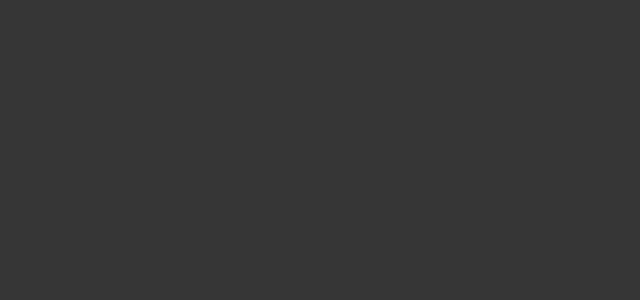
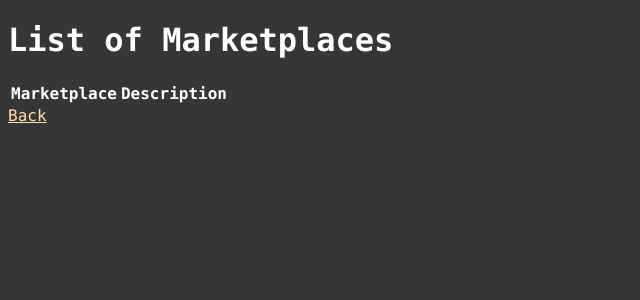
Before and after one commit to lucastorresolist/ots-apt8, a Flask app: page /mktplaces_list in a window 1280 px wide. Before the commit the part shown is empty. Shown: the top 300 px of the page, without its empty margins (0-640 px from the left). Run offline with Flask 2, Linux system fonts and the light colour scheme; lists and menus that the app fills with data are empty.

Commit message:
Craição de tabelas para apresentação de mktplaces.

```diff
--- a/Front/templates/mktplaces_list.html
+++ b/Front/templates/mktplaces_list.html
@@ -2,6 +2,26 @@
 
 {% block body %}
 
+<h1> List of Marketplaces </h1>
 
+        <table>
+            <thead>
+                <tr>
+                    <th>Marketplace</th>
+                    <th>Description</th>
+                </tr>
+            </thead>
+            <tbody>
+                {% for mktplace in mktplaces %}
+                    <tr>
+                        <td>{{ mktplace['name'] }}</td>
+                        <td>{{ mktplace['description'] }}</td>
+                    </tr>
+                {% endfor %}
+            </tbody>
+            <tfoot></tfoot>
+        </table>
+
+<a href="/">Back</a>
 
 {% endblock %}
```
